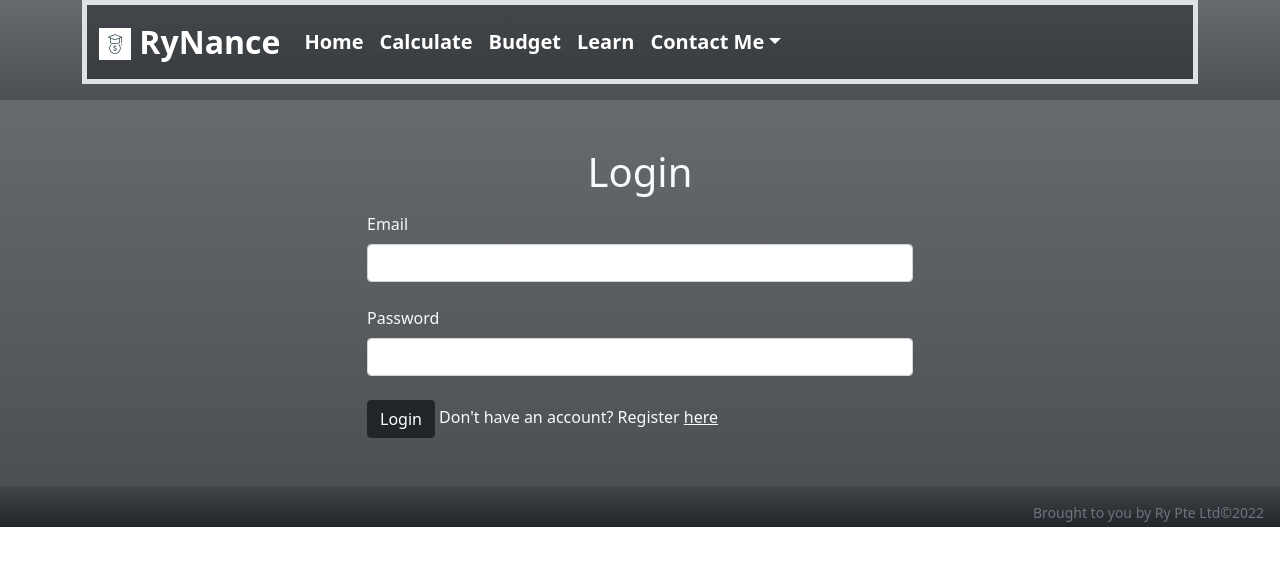
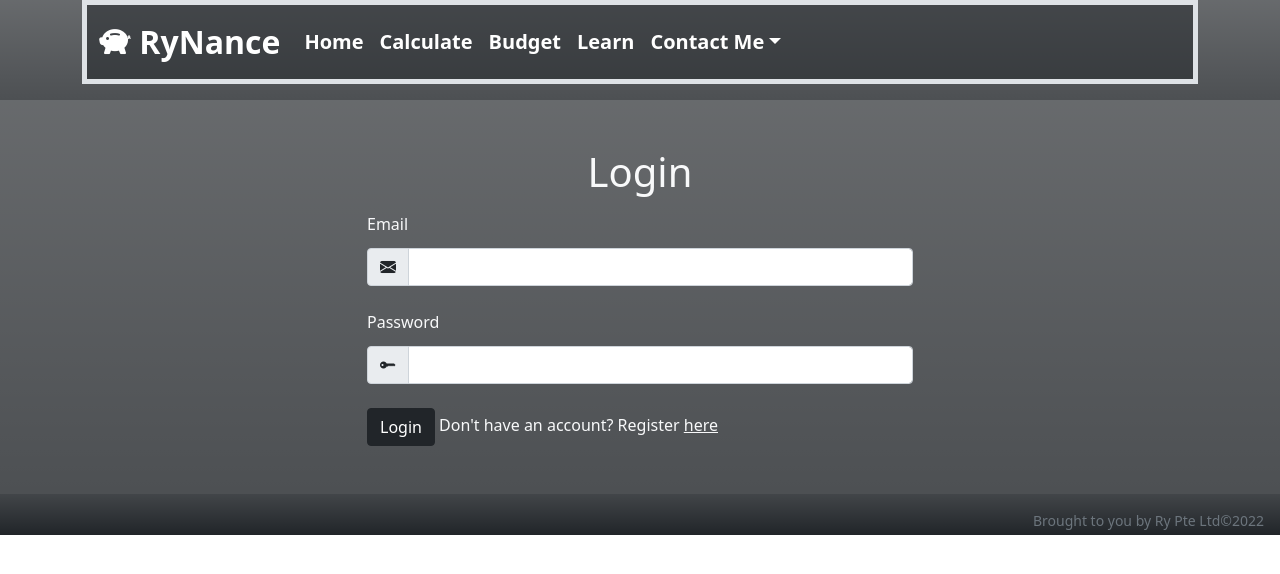
Before and after one commit to ryryry-3302/RyNance, a Flask app: page /login in a window 1280 px wide. Shown: the top 574 px of the page. Run offline with Flask 2, Linux system fonts and the light colour scheme; some libraries are stand-ins or nearby versions.

Commit message:
added icons to tab and home

```diff
--- a/templates/layout.html
+++ b/templates/layout.html
@@ -14,7 +14,7 @@
         <link rel="stylesheet" href="https://cdn.jsdelivr.net/npm/bootstrap-icons@1.8.1/font/bootstrap-icons.css">
         <!-- https://favicon.io/emoji-favicons/money-bag/ -->
         <link href="/static/styles.css" rel="stylesheet">
-        <link rel="icon" href="/static/favicon.ico">
+        <link rel="icon" href="/static/piggy-bank-fill.svg">
         <title>RyNance: {% block title %}{% endblock %}</title>
 
     </head>
@@ -26,7 +26,7 @@
                 <div class="container-fluid">
 
                     <a class="navbar-brand" href="/">
-                    <img src="/static/favicon-32x32.png" alt="" width="32" height="32" class="d-inline-block align-text-bottom"><span class="fw-bolder fs-2"> RyNance</span>
+                        <i class="bi bi-piggy-bank-fill" style="font-size: 2rem;" height="32" width="32"></i><span class="fw-bolder fs-2"> RyNance</span>
                     </a>
 
                     <button class="navbar-toggler btn btn-outline-secondary border-5" type="button" data-bs-toggle="collapse" data-bs-target="#navbarText" aria-controls="navbarText" aria-expanded="false" aria-label="Toggle navigation">
--- a/templates/login.html
+++ b/templates/login.html
@@ -13,13 +13,24 @@
     <div class="row justify-content-center">
         <div class="col-6">
             <form action="/login" method="post">
-                <div class="mb-4">
+                <div class="mb-1">
+
                 <label for="inputemail" class="form-label">Email</label>
+                </div>
+                <div class="input-group mb-4">
+                    <span class="input-group-text">
+                        <i class="bi bi-envelope-fill"></i>
+                    </span>
                 <input required type="email" name="inputemail" class="form-control" id="inputemail1" aria-describedby="emailHelp">
                 </div>
 
-                <div class="mb-4">
+                <div class="mb-1">
                 <label for="password" class="form-label">Password</label>
+                </div>
+                <div class="input-group mb-4">
+                    <span class="input-group-text">
+                        <i class="bi bi-key-fill"></i>
+                    </span>
                 <input required type="password" name="password" class="form-control" id="password">
                 </div>
 
--- a/templates/retirement.html
+++ b/templates/retirement.html
@@ -54,7 +54,7 @@
         <div class="col-md-3 mb-3">
             <div class="input-group input-group-lg">
 
-                <input required type="text" class="form-control text-center" value="7" name="incrementrate" placeholder="Growth Rate">
+                <input required type="text" class="form-control text-center" value="4" name="incrementrate" placeholder="Growth Rate">
                 <span class="input-group-text">%</span>
             </div>
         </div>
```
Also changed, not shown: static/piggy-bank-fill.svg (added), 2 other files.
